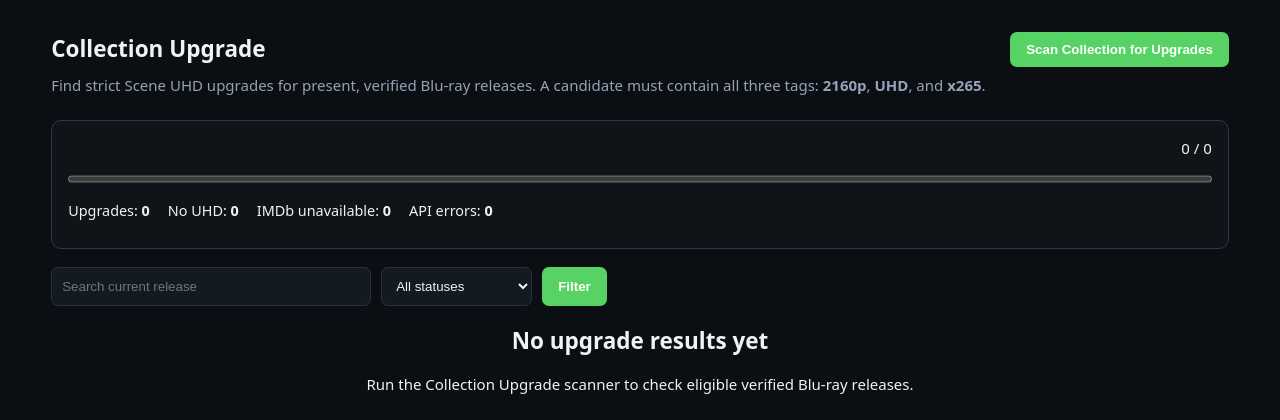
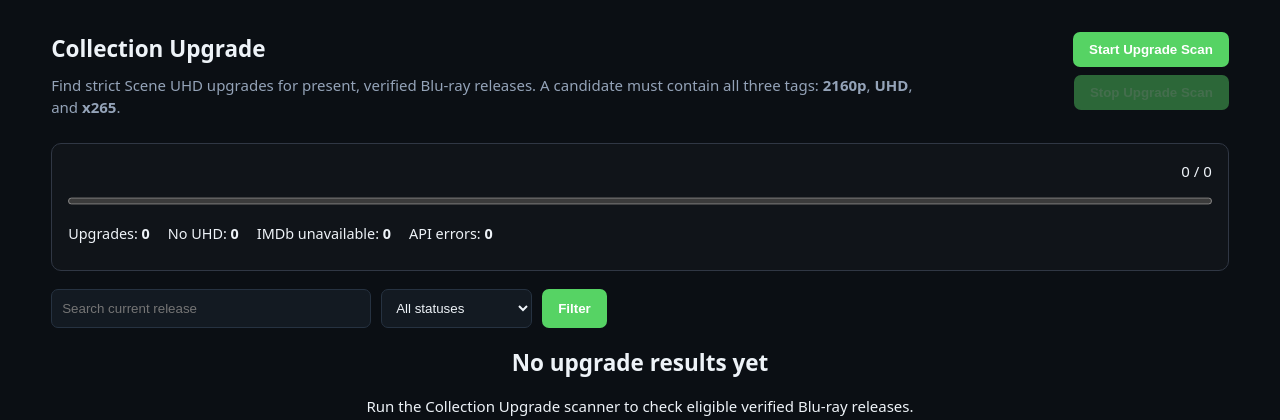
Before and after one commit to insaneavi/isitscene, a FastAPI app: page /collection-upgrade in a window 1280 px wide. Shown: the part 64-484 px from the top of the page. Run offline with FastAPI, Linux system fonts and the light colour scheme; data comes from the database, SQL or seed files in the repository; parts of the project's set-up code (start-up, migrations or seed data) failed here and were passed over.

Commit message:
Add Collection Upgrade scan controls and recovery

```diff
--- a/app/main.py
+++ b/app/main.py
@@ -25,7 +25,12 @@ from .scanner import (
     run_scan,
 )
 from .settings_service import get_settings, save_settings
-from .upgrade_scanner import request_upgrade_stop, run_upgrade_scan
+from .upgrade_scanner import (
+    recover_interrupted_upgrade_scan,
+    request_upgrade_stop,
+    reset_upgrade_scan_state,
+    run_upgrade_scan,
+)
 
 logging.basicConfig(level=logging.INFO)
 
@@ -54,6 +59,7 @@ def refresh_scheduler() -> None:
 async def lifespan(app: FastAPI):
     init_db()
     recover_interrupted_scan()
+    recover_interrupted_upgrade_scan()
     scheduler.start()
     refresh_scheduler()
     yield
@@ -473,6 +479,7 @@ def upgrade_status():
             "imdb_missing_count": p.imdb_missing_count if p else 0,
             "api_error_count": p.api_error_count if p else 0,
             "message": p.message if p else "No upgrade scan has run yet.",
+            "can_force_reset": bool(p and p.is_running),
         })
     finally:
         db.close()
@@ -487,7 +494,14 @@ def start_upgrade_scan(background_tasks: BackgroundTasks):
 @app.post("/upgrade/stop")
 def stop_upgrade_scan():
     request_upgrade_stop()
-    return RedirectResponse("/collection-upgrade", status_code=303)
+    return RedirectResponse("/collection-upgrade?stopping=1", status_code=303)
+
+
+@app.post("/upgrade/reset")
+def reset_upgrade_scan():
+    reset = reset_upgrade_scan_state()
+    suffix = "reset=1" if reset else "reset_failed=1"
+    return RedirectResponse(f"/collection-upgrade?{suffix}", status_code=303)
 
 
 @app.get("/settings", response_class=HTMLResponse)
--- a/app/srrdb.py
+++ b/app/srrdb.py
@@ -488,7 +488,7 @@ async def check_release(
             follow_redirects=True,
             headers={
                 "User-Agent": (
-                    "iSiTSCENE/0.9.1 "
+                    "iSiTSCENE/0.9.2 "
                     "(+https://github.com/insaneavi/isitscene)"
                 )
             },
@@ -644,7 +644,7 @@ async def find_uhd_upgrades(
             follow_redirects=True,
             headers={
                 "User-Agent": (
-                    "iSiTSCENE/0.9.1 "
+                    "iSiTSCENE/0.9.2 "
                     "(+https://github.com/insaneavi/isitscene)"
                 )
             },
--- a/app/static/app.css
+++ b/app/static/app.css
@@ -758,3 +758,20 @@ button:disabled {
 .muted { color:#98a2b3; font-size:.9rem; margin-top:5px; }
 .error { color:#ff9a9a; }
 @media(max-width:760px){ .upgrade-heading,.progress-title,.upgrade-card-head{flex-direction:column}.upgrade-actions,.upgrade-actions form,.upgrade-actions button{width:100%} }
+
+
+.upgrade-actions {
+  display: flex;
+  flex-wrap: wrap;
+  justify-content: flex-end;
+  gap: 8px;
+}
+
+.upgrade-actions form {
+  margin: 0;
+}
+
+.upgrade-actions button:disabled {
+  cursor: not-allowed;
+  opacity: 0.45;
+}
--- a/app/templates/collection_upgrade.html
+++ b/app/templates/collection_upgrade.html
@@ -5,14 +5,43 @@
     <h1>Collection Upgrade</h1>
     <p>Find strict Scene UHD upgrades for present, verified Blu-ray releases. A candidate must contain all three tags: <strong>2160p</strong>, <strong>UHD</strong>, and <strong>x265</strong>.</p>
   </div>
-  <div class="upgrade-actions">
+  <div class="upgrade-actions" id="upgrade-actions">
+    <form method="post" action="/upgrade/start">
+      <button id="upgrade-start-button" type="submit"
+        {% if progress and progress.is_running %}disabled{% endif %}>
+        Start Upgrade Scan
+      </button>
+    </form>
+    <form method="post" action="/upgrade/stop">
+      <button id="upgrade-stop-button" class="danger" type="submit"
+        {% if not progress or not progress.is_running %}disabled{% endif %}>
+        Stop Upgrade Scan
+      </button>
+    </form>
     {% if progress and progress.is_running %}
-    <form method="post" action="/upgrade/stop"><button class="danger" type="submit">Stop Upgrade Scan</button></form>
-    {% else %}
-    <form method="post" action="/upgrade/start"><button type="submit">Scan Collection for Upgrades</button></form>
+    <form method="post" action="/upgrade/reset"
+          onsubmit="return confirm('Force reset only if the scan remains stuck after Stop. Continue?');">
+      <button class="secondary" type="submit">Force Reset Stuck Scan</button>
+    </form>
     {% endif %}
   </div>
 </section>
+
+{% if request.query_params.get("stopping") %}
+<section class="refresh-notice">
+  Stop requested. The active SRRDB request will be cancelled or allowed to
+  finish, then the scanner will stop.
+</section>
+{% elif request.query_params.get("reset") %}
+<section class="refresh-notice">
+  The stale Collection Upgrade state was reset. You can start a new scan.
+</section>
+{% elif request.query_params.get("reset_failed") %}
+<section class="refresh-notice error">
+  A scan worker is still active. Use Stop first and wait for the current
+  SRRDB request to exit.
+</section>
+{% endif %}
 
 <section class="upgrade-progress" id="upgrade-progress">
   <div class="progress-title"><strong id="upgrade-message">{{ progress.message if progress and progress.message else 'No upgrade scan has run yet.' }}</strong><span id="upgrade-count">{{ progress.processed_count if progress else 0 }} / {{ progress.total_count if progress else 0 }}</span></div>
@@ -68,6 +97,10 @@ async function pollUpgrade() {
     document.getElementById('upgrade-imdb').textContent = data.imdb_missing_count;
     document.getElementById('upgrade-errors').textContent = data.api_error_count;
     document.getElementById('upgrade-current').textContent = data.current_release || '';
+    const startButton = document.getElementById('upgrade-start-button');
+    const stopButton = document.getElementById('upgrade-stop-button');
+    if (startButton) startButton.disabled = data.is_running;
+    if (stopButton) stopButton.disabled = !data.is_running;
     if (wasRunning && !data.is_running) location.reload();
     wasRunning = data.is_running;
   } catch (_) {}
```
Also changed, not shown: app/upgrade_scanner.py (+83 -0 lines), CHANGELOG.md, README.md.
